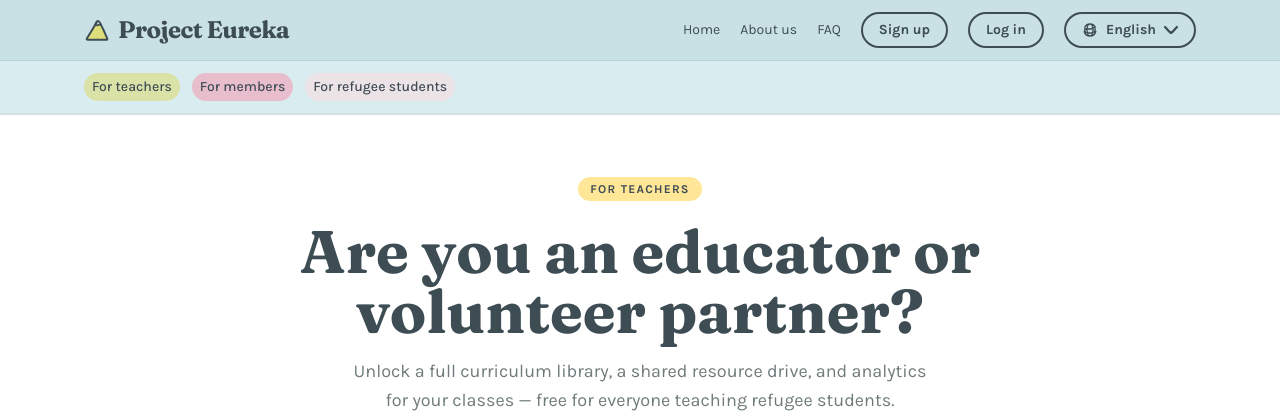
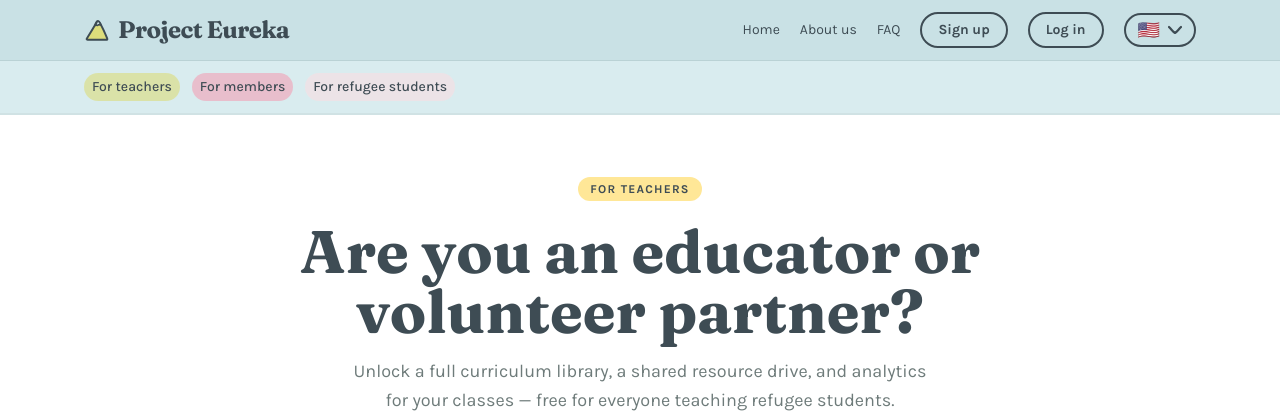
Before and after one commit to Yeffian/project_eureka, a Django app: page /teachers/ in a window 1280 px wide. Shown: the top 420 px of the page. Run offline with Django 5.2, Linux system fonts and the light colour scheme; some libraries are stand-ins or nearby versions.

Commit message:
feat: use emojis instead of words in the language selector

```diff
--- a/templates/partials/header.html
+++ b/templates/partials/header.html
@@ -24,7 +24,12 @@
         <div class="relative inline-block text-left">
 
 
-  {% load i18n %}
+{% load i18n %}
+{% get_current_language as LANGUAGE_CODE %}
+{% get_language_info for LANGUAGE_CODE as current_lang %}
+{% get_available_languages as LANGUAGES %}
+
+{% load i18n %}
 {% get_current_language as LANGUAGE_CODE %}
 {% get_language_info for LANGUAGE_CODE as current_lang %}
 {% get_available_languages as LANGUAGES %}
@@ -35,32 +40,36 @@
   <input name="language" type="hidden" id="selected-lang" value="">
 
   <button id="lang-btn" type="button"
-          class="inline-flex items-center gap-2 rounded-full border-2 border-ink px-4 py-1.5 text-sm font-bold text-ink hover:bg-butter transition-colors focus-visible:outline focus-visible:outline-2 focus-visible:outline-offset-2 focus-visible:outline-ink"
-          aria-expanded="false" aria-haspopup="true">
-    <svg xmlns="http://www.w3.org/2000/svg" fill="none" viewBox="0 0 24 24" stroke-width="2" stroke="currentColor" class="h-4 w-4">
-      <path stroke-linecap="round" stroke-linejoin="round" d="M12 21a9.004 9.004 0 0 0 8.716-6.747M12 21a9.004 9.004 0 0 1-8.716-6.747M12 21c2.485 0 4.5-4.03 4.5-9S14.485 3 12 3m0 18c-2.485 0-4.5-4.03-4.5-9S9.515 3 12 3m0 0a8.997 8.997 0 0 1 7.843 4.582M12 3a8.997 8.997 0 0 0-7.843 4.582m15.686 0A11.953 11.953 0 0 1 12 10.5c-2.998 0-5.74-.11-7.843-.418m15.686 0a8.953 8.953 0 0 1-1.286 4.728A11.97 11.97 0 0 1 12 16.5c-2.43 0-4.696-.282-6.557-.79A8.952 8.952 0 0 1 4.157 10.12" />
-    </svg>
-    <span>{{ current_lang.name_local }}</span>
-    <svg xmlns="http://www.w3.org/2000/svg" viewBox="0 0 14 10" class="h-3 w-3.5" fill="none">
+          class="inline-flex items-center gap-2 rounded-full border-2 border-ink px-3 py-1.5 text-sm font-bold text-ink hover:bg-butter transition-colors focus-visible:outline focus-visible:outline-2 focus-visible:outline-offset-2 focus-visible:outline-ink"
+          aria-expanded="false" aria-haspopup="true"
+          aria-label="{% blocktranslate with lang=current_lang.name_local %}Change language, currently {{ lang }}{% endblocktranslate %}">
+    <span class="text-lg leading-none" aria-hidden="true">
+      {% if current_lang.code == 'en' %}🇺🇸{% elif current_lang.code == 'zh-hans' %}🇨🇳{% else %}🌐{% endif %}
+    </span>
+    <svg xmlns="http://www.w3.org/2000/svg" viewBox="0 0 14 10" class="h-3 w-3.5" fill="none" aria-hidden="true">
       <path d="M1 2 C 4 5 5 7 7 8 C 9 7 10 5 13 2" stroke="currentColor" stroke-width="2.2" stroke-linecap="round" stroke-linejoin="round"/>
     </svg>
   </button>
 
+  <!-- Dropdown menu -->
   <div id="lang-menu"
-       class="hidden absolute right-0 z-10 mt-3 min-w-44 rounded-2xl border-2 border-ink/15 bg-cream shadow-[6px_6px_0_0_rgba(62,76,84,0.18)] overflow-hidden"
+       class="hidden absolute right-0 z-10 mt-3 min-w-24 rounded-2xl border-2 border-ink/15 bg-cream shadow-[6px_6px_0_0_rgba(62,76,84,0.18)] overflow-hidden"
        role="menu" aria-orientation="vertical" aria-labelledby="lang-btn" tabindex="-1">
     <div class="py-1" role="none">
       {% for lang_code, lang_name in LANGUAGES %}
         {% get_language_info for lang_code as lang %}
         <a href="#"
-           class="lang-opt flex items-center justify-between gap-3 px-4 py-2.5 text-sm text-ink hover:bg-butter/60 transition-colors {% if lang_code == LANGUAGE_CODE %}bg-butter/40 font-bold{% endif %}"
+           class="lang-opt flex items-center justify-between gap-3 px-4 py-2.5 hover:bg-butter/60 transition-colors {% if lang_code == LANGUAGE_CODE %}bg-butter/40{% endif %}"
            data-lang="{{ lang_code }}"
            role="menuitem"
            tabindex="-1"
            {% if lang_code == LANGUAGE_CODE %}aria-current="true"{% endif %}>
-          <span>{{ lang.name_local }}</span>
+          <span class="text-xl leading-none" aria-hidden="true">
+            {% if lang_code == 'en' %}🇺🇸{% elif lang_code == 'zh-hans' %}🇨🇳{% else %}🌐{% endif %}
+          </span>
+          <span class="sr-only">{{ lang.name_local }}</span>
           {% if lang_code == LANGUAGE_CODE %}
-            <svg xmlns="http://www.w3.org/2000/svg" viewBox="0 0 22 22" class="h-4 w-4" fill="none">
+            <svg xmlns="http://www.w3.org/2000/svg" viewBox="0 0 22 22" class="h-4 w-4 text-ink" fill="none" aria-hidden="true">
               <path d="M5 12 C 7 14 8 16 9 16 C 11 12 14 8 18 5" stroke="currentColor" stroke-width="3" stroke-linecap="round" stroke-linejoin="round"/>
             </svg>
           {% endif %}
```
